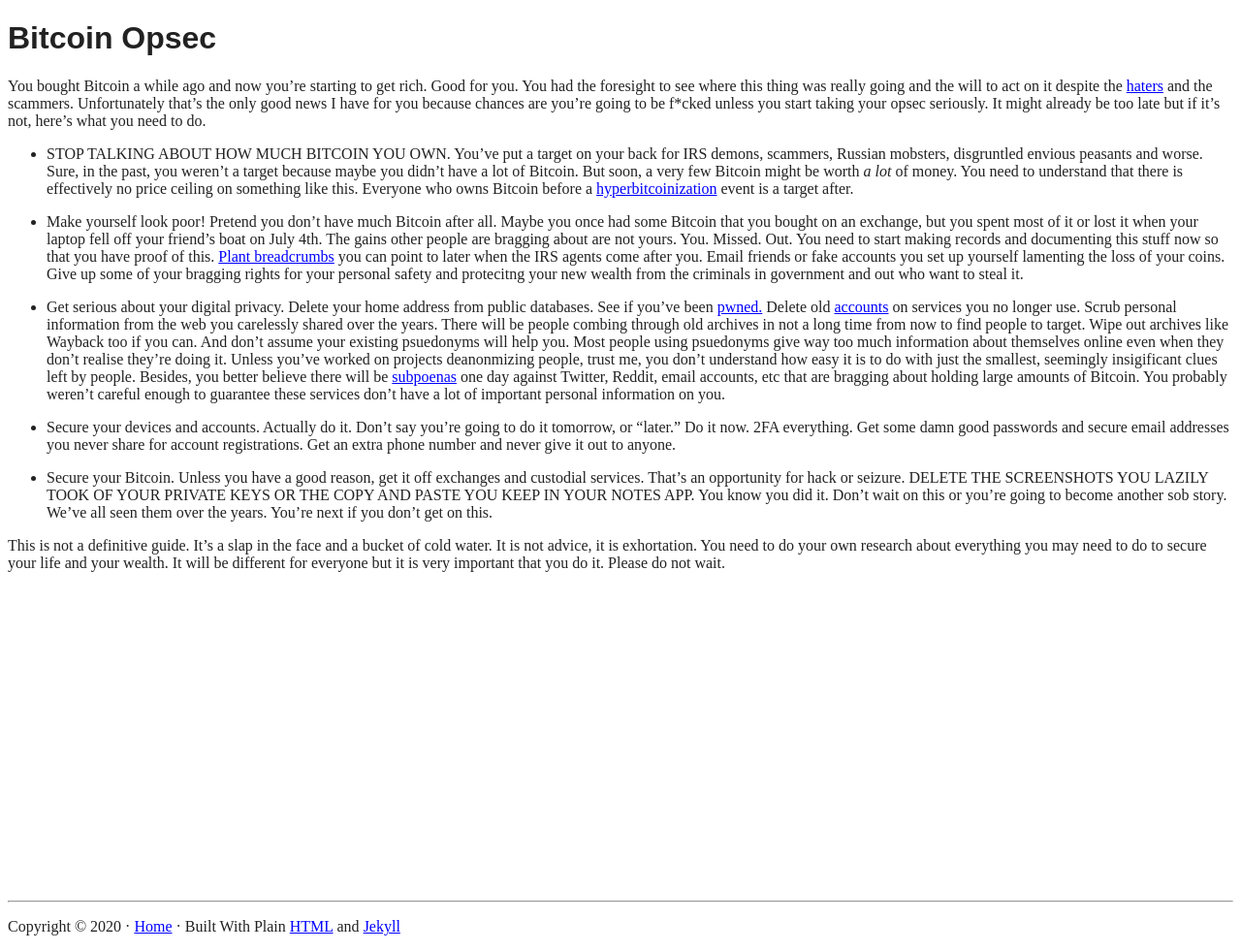
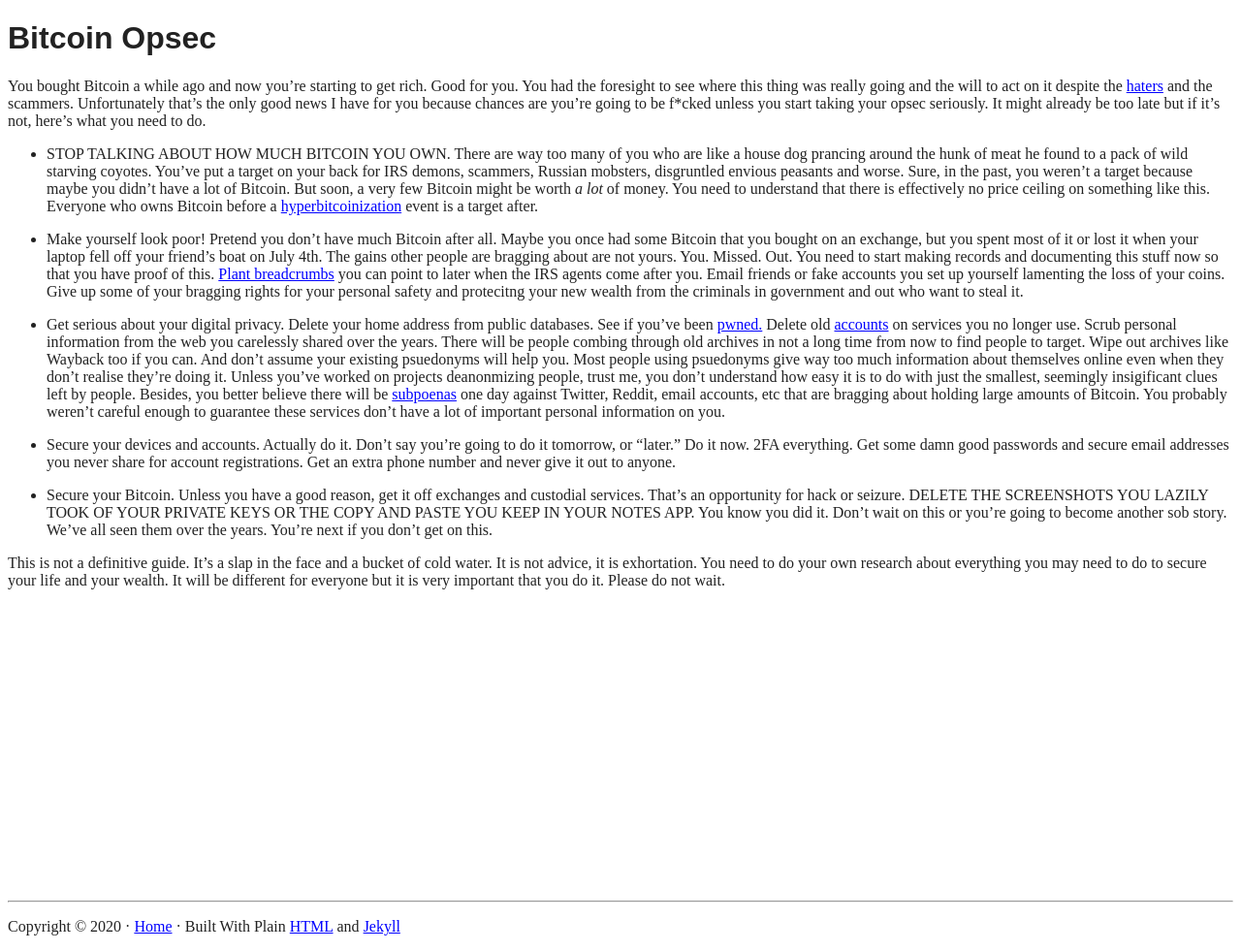
Before and after one commit to makgill/deryk, a Jekyll site: the page built from _posts/2020-12-19-opsec.md, in a window 1280 px wide. Shown: the whole page at 97% size. Built offline with Jekyll 4.4.1, drawn with Linux system fonts in a browser that asks for light colours.

Commit message:
Update 2020-12-19-opsec.md

```diff
--- a/_posts/2020-12-19-opsec.md
+++ b/_posts/2020-12-19-opsec.md
@@ -10,7 +10,7 @@
 You bought Bitcoin a while ago and now you're starting to get rich. Good for you. You had the foresight to see where this thing was
 really going and the will to act on it despite the [haters](https://99bitcoins.com/bitcoin-obituaries/) and the scammers. Unfortunately that's the only good news I have for you because chances are you're going to be <span>f*cked</span> unless you start taking your opsec seriously. It might already be too late but if it's not, here's what you need to do.
 
-- STOP TALKING ABOUT HOW MUCH BITCOIN YOU OWN. You've put a target on your back for IRS demons, scammers, Russian mobsters, disgruntled envious peasants and worse. Sure, in the past, you weren't a target because maybe you didn't have a lot of Bitcoin. But soon, a very few Bitcoin might be worth *a lot* of money. You need to understand that there is effectively no price ceiling on something like this. Everyone who owns Bitcoin before a [hyperbitcoinization](https://nakamotoinstitute.org/mempool/hyperbitcoinization/) event is a target after.
+- STOP TALKING ABOUT HOW MUCH BITCOIN YOU OWN. There are way too many of you who are like a house dog prancing around the hunk of meat he found to a pack of wild starving coyotes. You've put a target on your back for IRS demons, scammers, Russian mobsters, disgruntled envious peasants and worse. Sure, in the past, you weren't a target because maybe you didn't have a lot of Bitcoin. But soon, a very few Bitcoin might be worth *a lot* of money. You need to understand that there is effectively no price ceiling on something like this. Everyone who owns Bitcoin before a [hyperbitcoinization](https://nakamotoinstitute.org/mempool/hyperbitcoinization/) event is a target after.
 
 - Make yourself look poor! Pretend you don't have much Bitcoin after all. Maybe you once had some Bitcoin that you bought on an exchange, but you spent most of it or lost it when your laptop fell off your friend's boat on July 4th. The gains other people are bragging about are not yours. You. Missed. Out. You need to start making records and documenting this stuff now so that you have proof of this. [Plant breadcrumbs](https://twitter.com/marttimalmi/status/1339908801349230592) you can point to later when the IRS agents come after you. Email friends or fake accounts you set up yourself lamenting the loss of your coins. Give up some of your bragging rights for your personal safety and protecitng your new wealth from the criminals in government and out who want to steal it.
 
```
